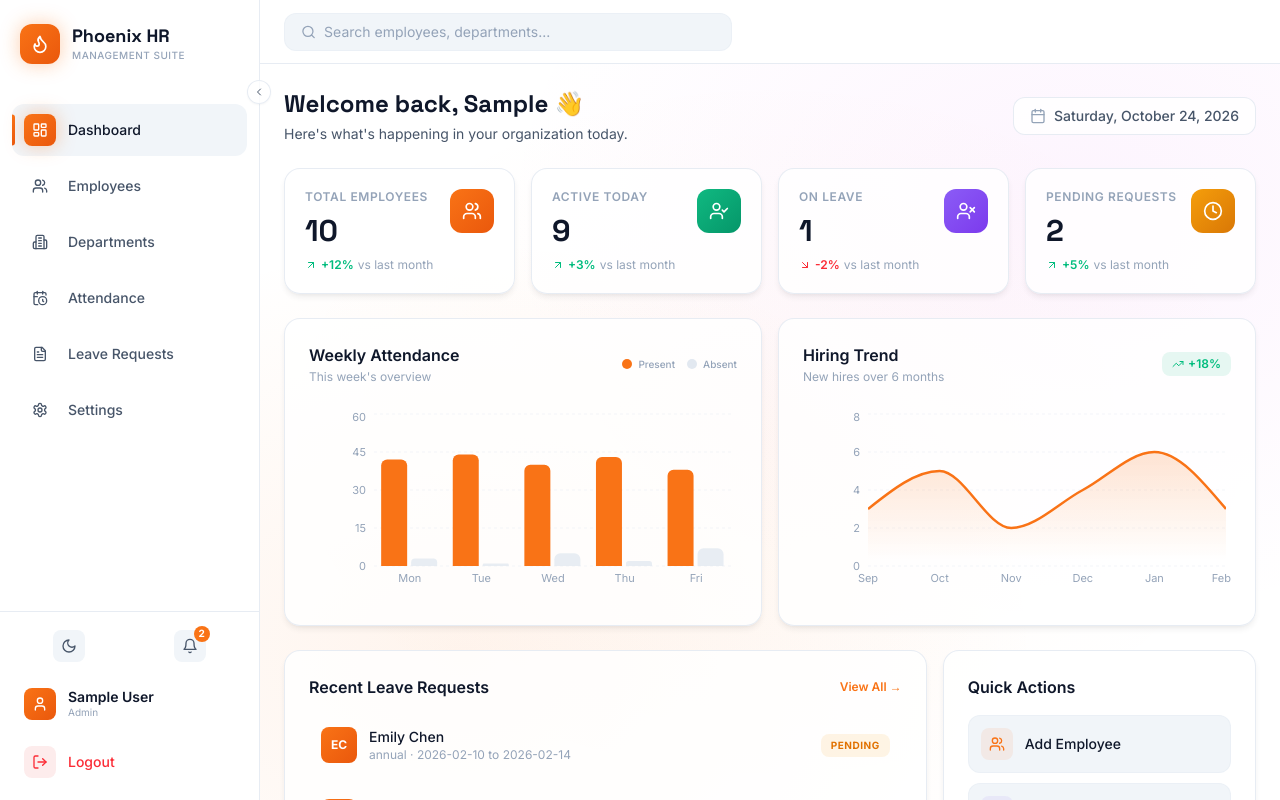
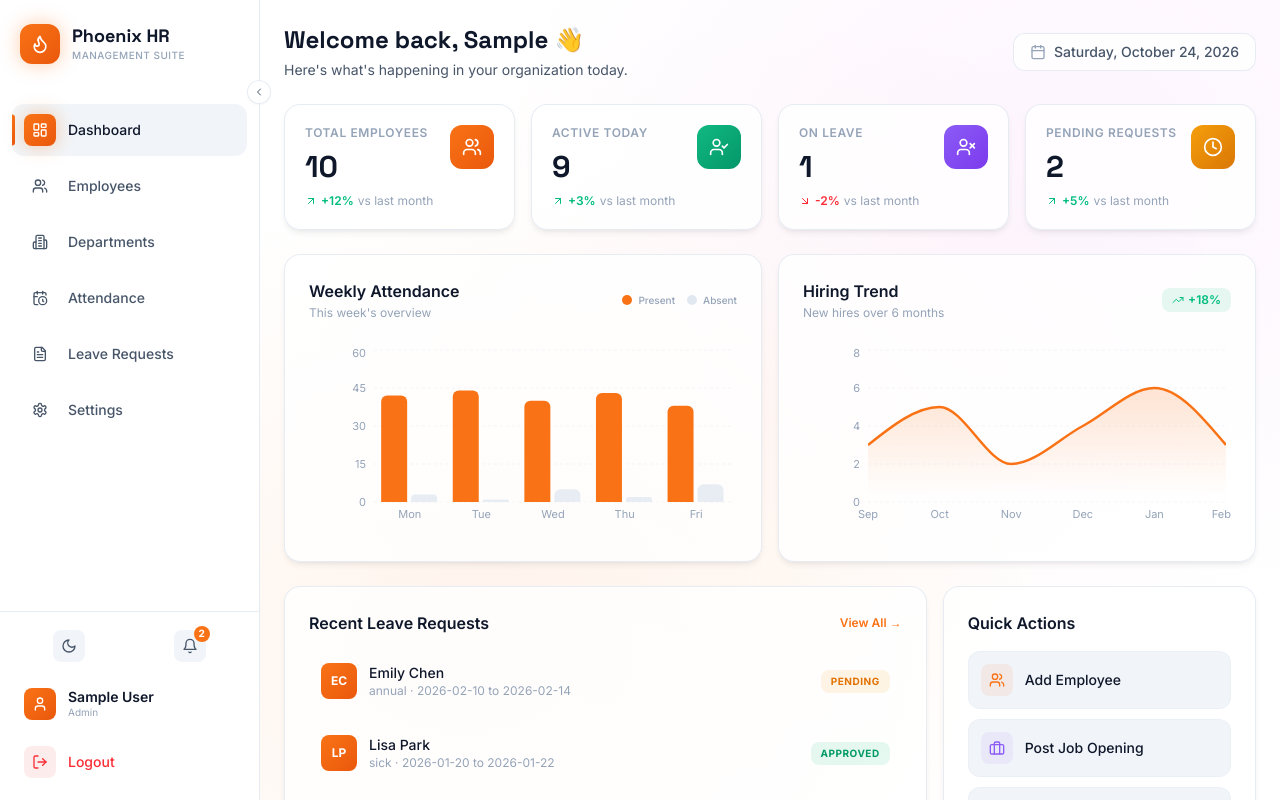
Before and after one commit to choaibdothtml/phr, a React (Vite) app: page /#/ in a window 1280 px wide. Built offline with nearby package versions, Linux system fonts and the light colour scheme; sample sign-in values are in the browser's storage.

Commit message:
task snapshot 6427a54b-0fa2-4e1e-8f72-07e24a2ba732

```diff
--- a/src/components/Header.tsx
+++ /dev/null
@@ -1,33 +0,0 @@
-import { Search } from 'lucide-react';
-
-export default function Header() {
-  return (
-    <header
-      className="h-16 flex items-center px-6 relative z-20"
-      style={{
-        background: 'var(--bg-card)',
-        backdropFilter: 'blur(12px)',
-        borderBottom: '1px solid var(--border-color)',
-      }}
-    >
-      {/* Search */}
-      <div className="flex items-center gap-3 flex-1 max-w-md">
-        <div
-          className="flex items-center gap-2 px-4 py-2 rounded-xl w-full transition-all focus-within:ring-2 focus-within:ring-phoenix-500/30"
-          style={{
-            background: 'var(--bg-tertiary)',
-            border: '1px solid var(--border-subtle)',
-          }}
-        >
-          <Search className="w-4 h-4" style={{ color: 'var(--text-tertiary)' }} />
-          <input
-            type="text"
-            placeholder="Search employees, departments..."
-            className="bg-transparent outline-none text-sm w-full placeholder:text-[var(--text-tertiary)]"
-            style={{ color: 'var(--text-primary)' }}
-          />
-        </div>
-      </div>
-    </header>
-  );
-}
--- a/src/components/Layout.tsx
+++ b/src/components/Layout.tsx
@@ -1,19 +1,15 @@
 import { Outlet } from 'react-router-dom';
 import Sidebar from './Sidebar';
-import Header from './Header';
 
 export default function Layout() {
   return (
     <div className="flex h-screen overflow-hidden" style={{ background: 'var(--bg-primary)' }}>
       <Sidebar />
-      <div className="flex-1 flex flex-col overflow-hidden">
-        <Header />
-        <main className="flex-1 overflow-y-auto mesh-bg">
-          <div className="p-6 max-w-[1600px] mx-auto">
-            <Outlet />
-          </div>
-        </main>
-      </div>
+      <main className="flex-1 overflow-y-auto mesh-bg">
+        <div className="p-6 max-w-[1600px] mx-auto">
+          <Outlet />
+        </div>
+      </main>
     </div>
   );
 }
```
